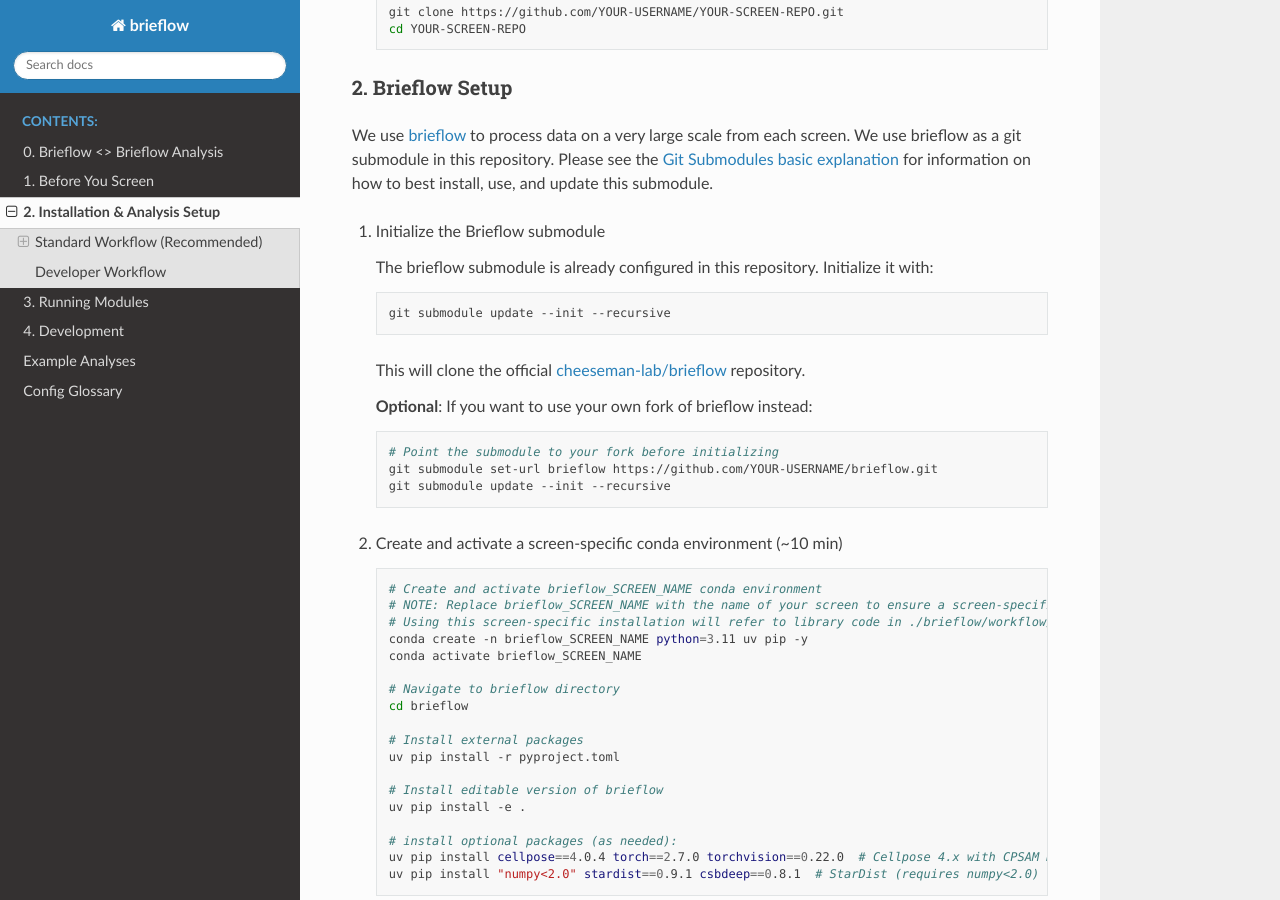
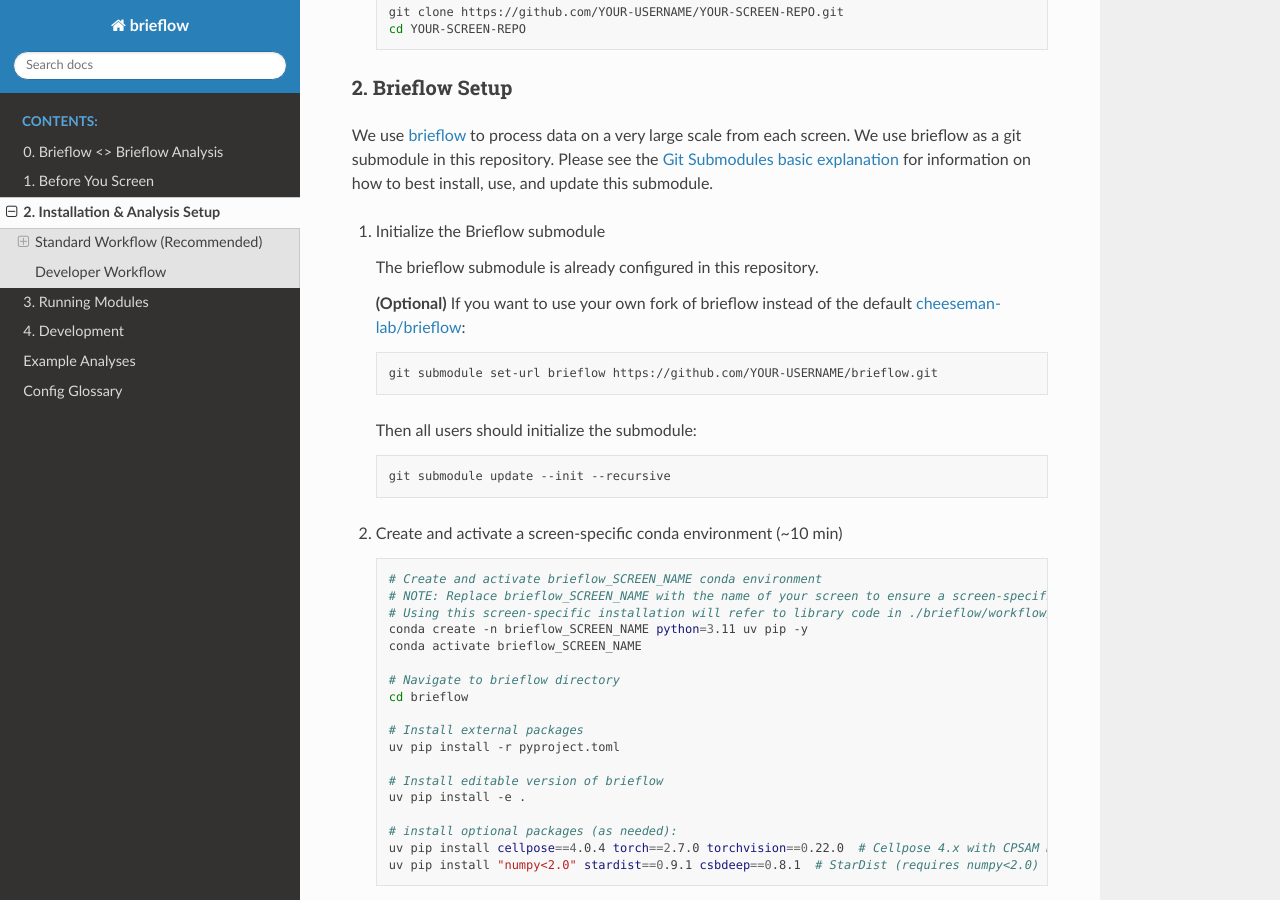
Before and after one commit to cheeseman-lab/brieflow, a Sphinx documentation site: the page built from docs/source/2.installation_analysis_setup.md, in a window 1280 px wide and 900 px high, scrolled down 925 px. Built offline with Sphinx 7.4.7 and the Read the Docs theme 3.1.0, drawn with Linux system fonts in a browser that asks for light colours; some of the changed text lies outside the part shown.

Commit message:
cleaner installation instructions

````diff
--- a/docs/source/2.installation_analysis_setup.md
+++ b/docs/source/2.installation_analysis_setup.md
@@ -29,19 +29,17 @@
 
 1. Initialize the Brieflow submodule
 
-   The brieflow submodule is already configured in this repository. Initialize it with:
+   The brieflow submodule is already configured in this repository.
+
+   **(Optional)** If you want to use your own fork of brieflow instead of the default [cheeseman-lab/brieflow](https://github.com/cheeseman-lab/brieflow):
 
    ```bash
-   git submodule update --init --recursive
+   git submodule set-url brieflow https://github.com/YOUR-USERNAME/brieflow.git
    ```
 
-   This will clone the official [cheeseman-lab/brieflow](https://github.com/cheeseman-lab/brieflow) repository.
-
-   **Optional**: If you want to use your own fork of brieflow instead:
+   Then all users should initialize the submodule:
 
    ```bash
-   # Point the submodule to your fork before initializing
-   git submodule set-url brieflow https://github.com/YOUR-USERNAME/brieflow.git
    git submodule update --init --recursive
    ```
 
@@ -119,13 +117,7 @@
 
 1. Fork Brieflow first: Create a fork of brieflow as described [here](https://docs.github.com/en/pull-requests/collaborating-with-pull-requests/working-with-forks/fork-a-repo).
 
-2. Point the submodule to your fork (in step 2.1 of Brieflow Setup):
-
-   ```bash
-   # Point the submodule to your fork before initializing
-   git submodule set-url brieflow https://github.com/YOUR-USERNAME/brieflow.git
-   git submodule update --init --recursive
-   ```
+2. Use the optional fork setup in step 2.1 of Brieflow Setup to point the submodule to your fork before initializing.
 
 3. Configure the remote repository for your fork (more info [here](https://docs.github.com/en/pull-requests/collaborating-with-pull-requests/working-with-forks/configuring-a-remote-repository-for-a-fork)):
 
````
